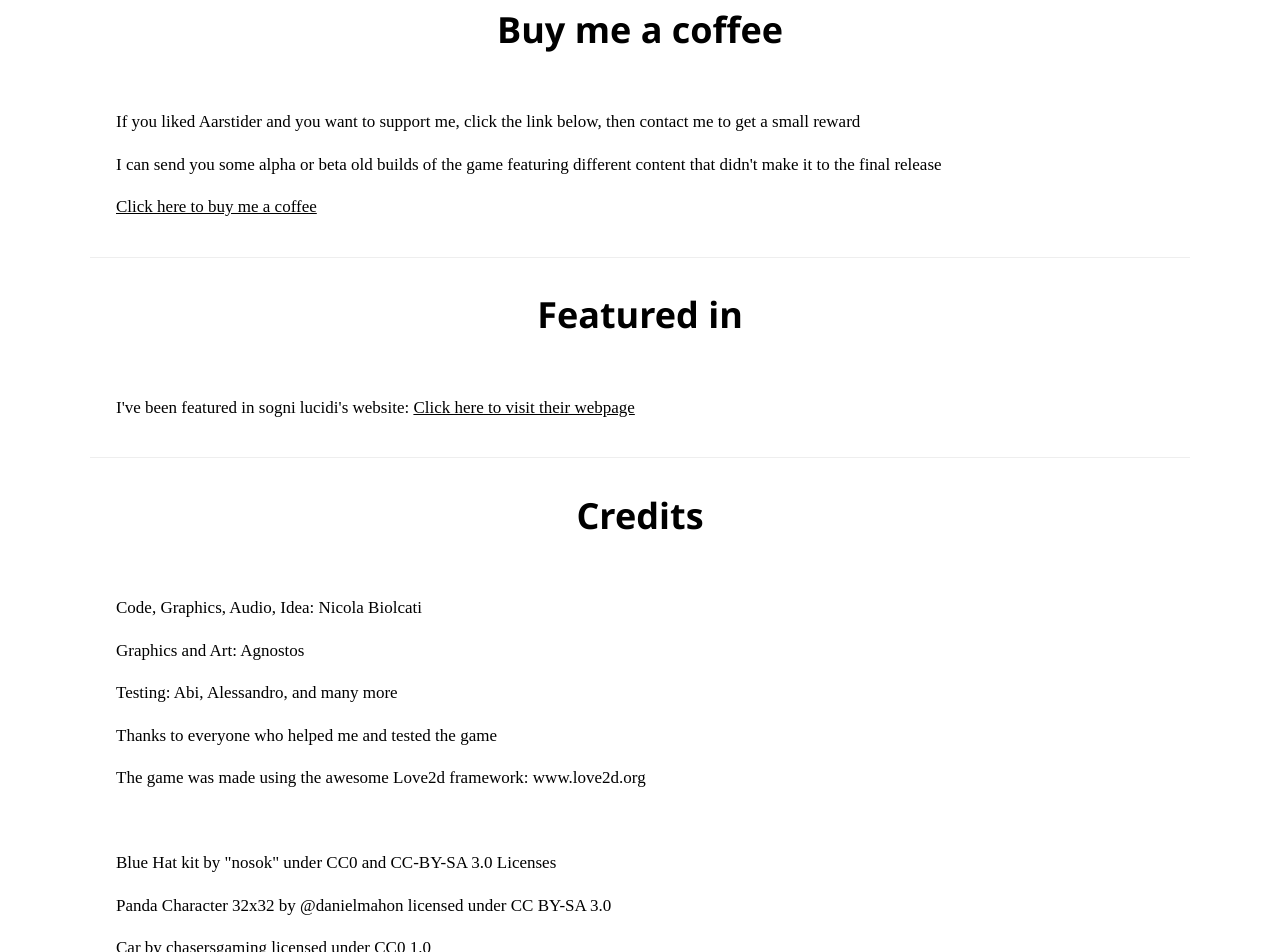
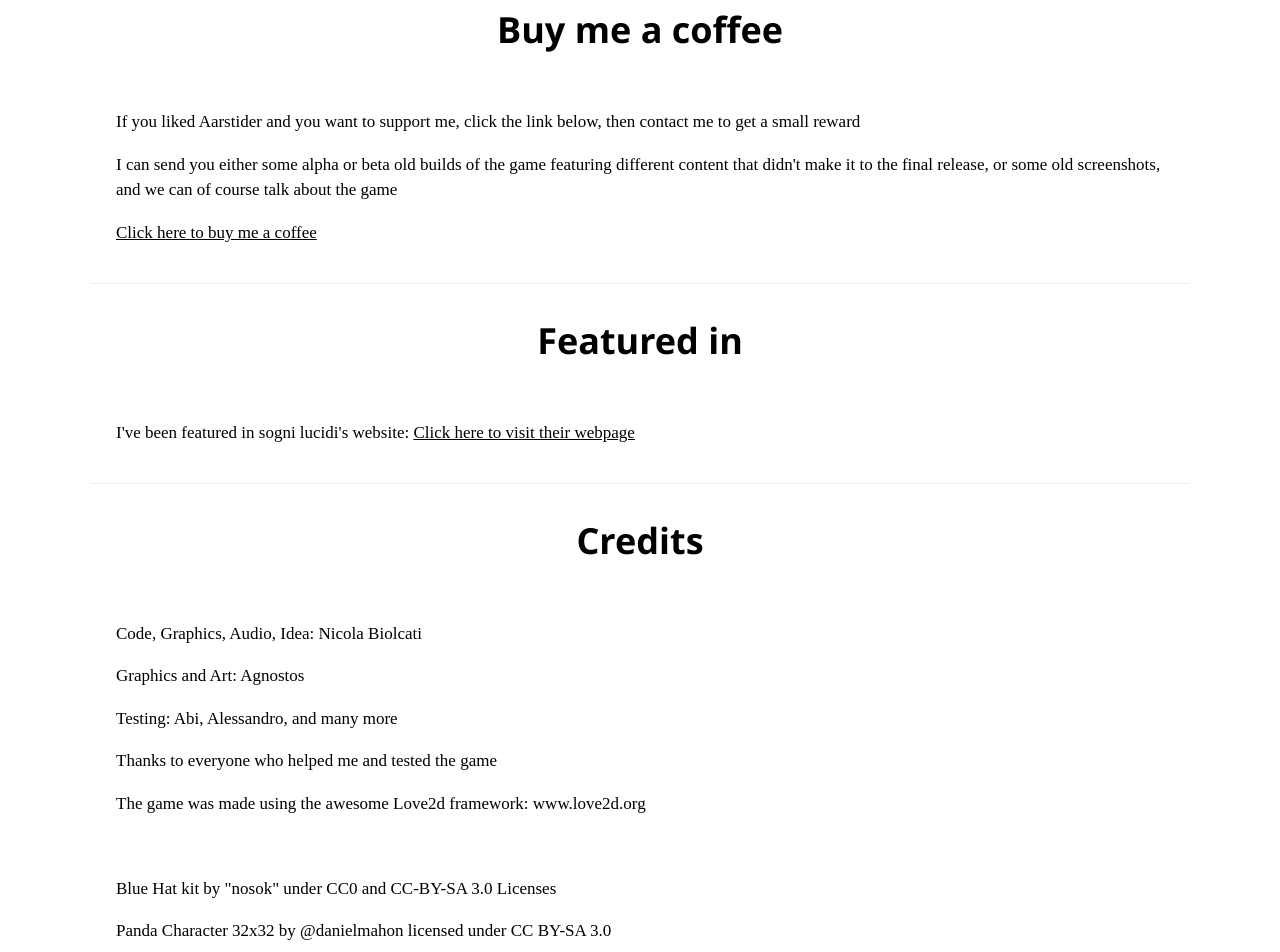
Before and after one commit to nicolabii/nicolabii-github.io, a plain HTML site: page aarstider.htm in a window 1280 px wide. Shown: the part 1278-2230 px from the top of the page. Drawn offline with nearby package versions, Linux system fonts and the light colour scheme.

Commit message:
Update aarstider.htm

```diff
--- a/aarstider.htm
+++ b/aarstider.htm
@@ -75,7 +75,7 @@ body {font-family: "ＭＳ Ｐゴシック"; font-size: 17px;}
     <h1 class="w3-center">Buy me a coffee</h1><br>
     <div class="w3-section">
       <p>If you liked Aarstider and you want to support me, click the link below, then contact me to get a small reward</p>
-      <p>I can send you some alpha or beta old builds of the game featuring different content that didn't make it to the final release</p>
+      <p>I can send you either some alpha or beta old builds of the game featuring different content that didn't make it to the final release, or some old screenshots, and we can of course talk about the game</p>
       <p><a href="https://www.buymeacoffee.com/nicolabii" target="_blank">Click here to buy me a coffee</a></p>
     </div>
   </div>
```
